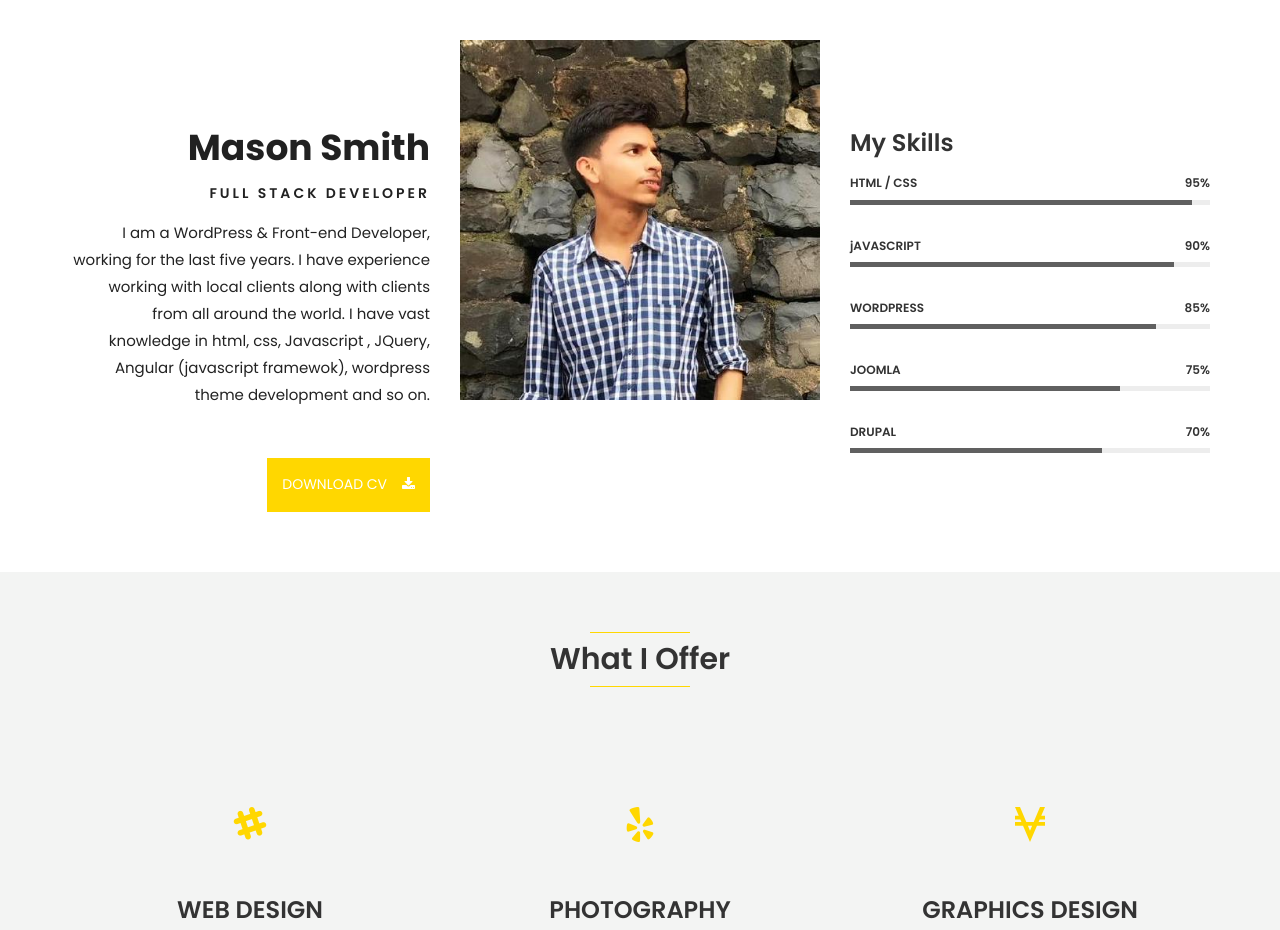
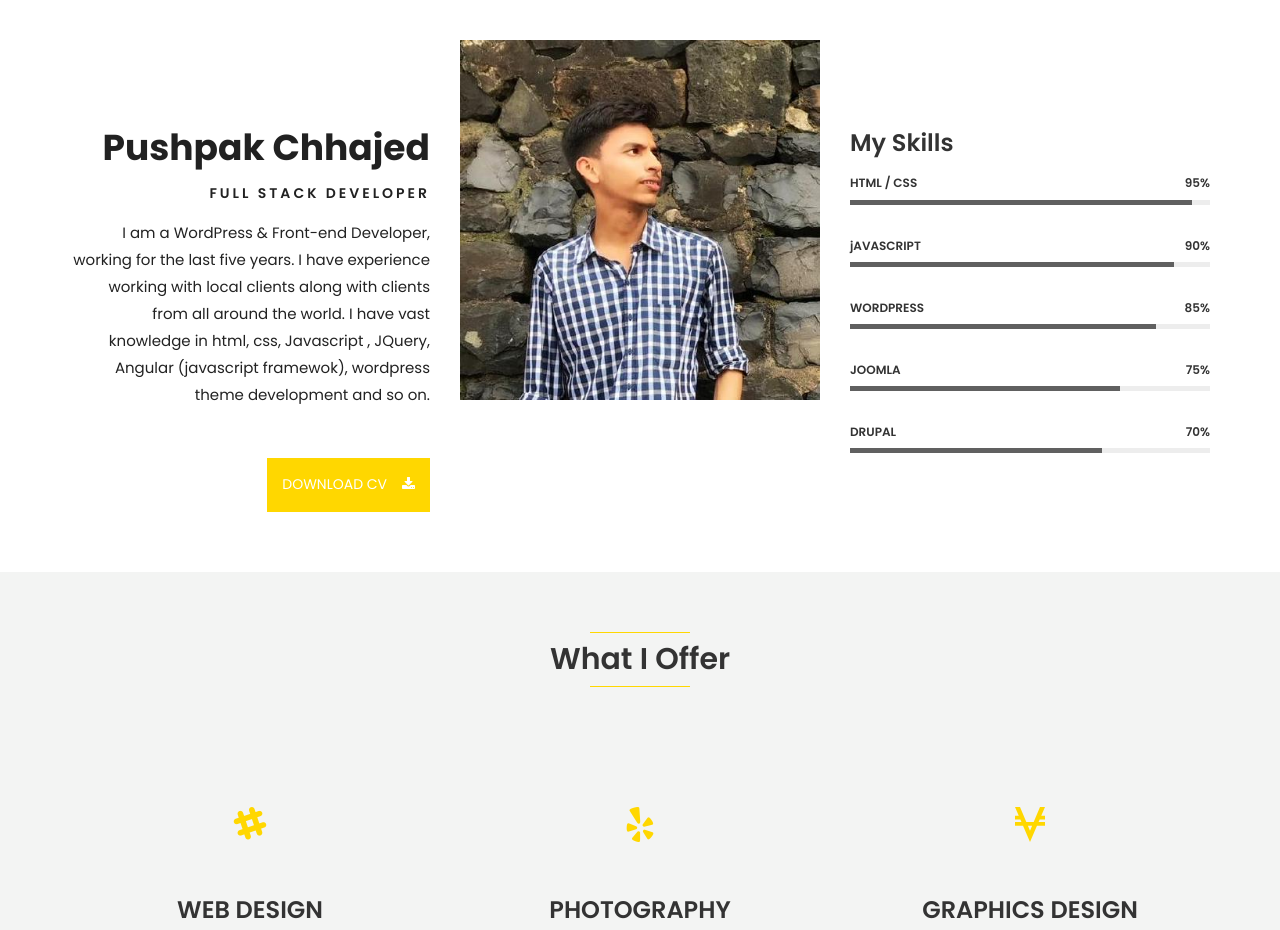
Before and after one commit to typhoon99/Fabistra-1, a plain HTML site: page index.html in a window 1280 px wide. Shown: the part 820-1750 px from the top of the page. Drawn offline with Linux system fonts and the light colour scheme; animation ran at ten frames a second.

Commit message:
Change Name

```diff
--- a/index.html
+++ b/index.html
@@ -176,7 +176,7 @@
             <div class="row">
                 <div class="col-md-4 col-xs-12 col-sm-6 col-lg-4">
                     <div class="about-text-left">
-                        <h2>Mason Smith</h2> <!--edit name-->
+                        <h2>Pushpak Chhajed</h2> <!--edit name-->
                         <h3>Full Stack Developer</h3> <!--edit designation-->
                         <p>I am a WordPress & Front-end Developer, working for the last five years. I have experience working with local clients along with clients from all around the world. I have vast knowledge in html, css, Javascript , JQuery, Angular (javascript framewok), wordpress theme development and so on. </p>
                         <a href="images/about/demo-cv.png" download>Download CV &nbsp; &nbsp;<i class="fa fa-download"></i></a>
```
